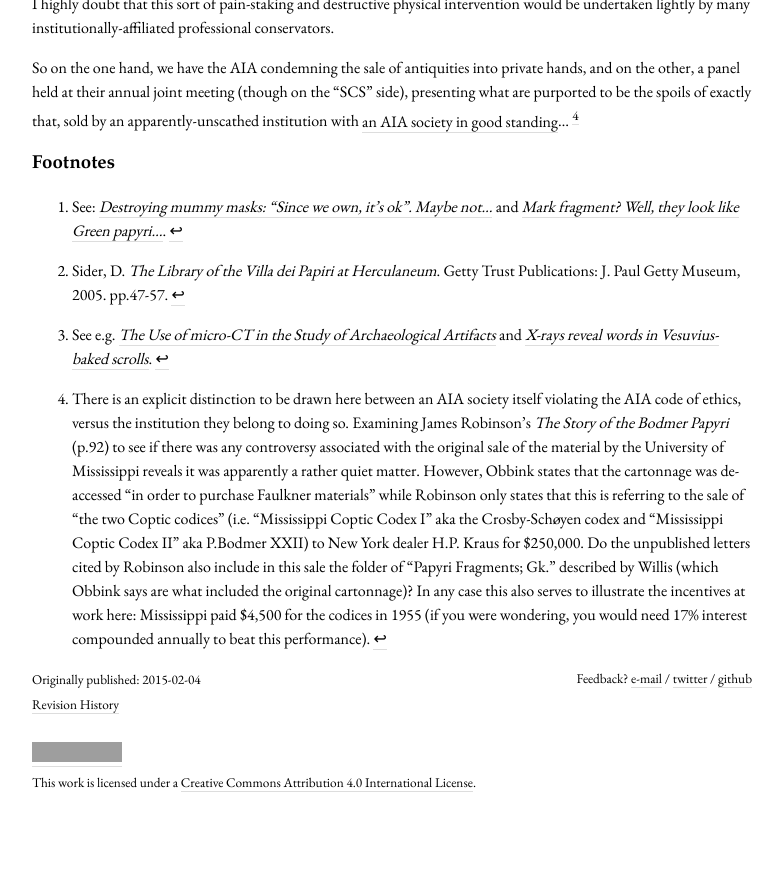
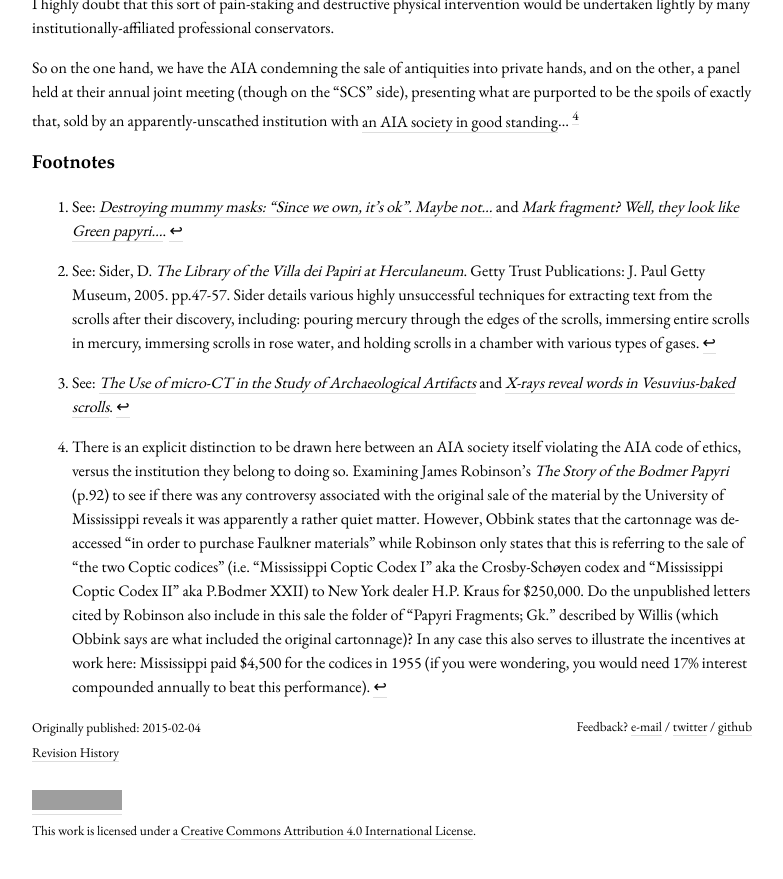
Before and after one commit to ryanfb/etc, a Jekyll site: the page built from _posts/2015-02-04-they_can_choose_to_smash_it_stlaia_and_newsappho.md, in a window 1280 px wide and 900 px high, scrolled down 1341 px. Shown: the top 879 px of the window, without its empty margins (248-1031 px from the left). Built offline with Jekyll 4.4.1, drawn with Linux system fonts in a browser that asks for light colours; grey boxes are pictures that could not be loaded.

Commit message:
Elaborate on unsuccessful techniques in footnote

```diff
--- a/_posts/2015-02-04-they_can_choose_to_smash_it_stlaia_and_newsappho.md
+++ b/_posts/2015-02-04-they_can_choose_to_smash_it_stlaia_and_newsappho.md
@@ -28,6 +28,6 @@ So on the one hand, we have the AIA condemning the sale of antiquities into priv
 ### Footnotes
 
 [^mazzalinks]: See: [*Destroying mummy masks: “Since we own, it’s ok”. Maybe not…*](https://facesandvoices.wordpress.com/2015/01/25/destroying-mummy-masks-since-we-own-its-ok-maybe-not/) and [*Mark fragment? Well, they look like Green papyri…*](https://facesandvoices.wordpress.com/2015/02/02/mark-fragment-well-they-look-like-green-papyri/).
-[^sider]: Sider, D. *The Library of the Villa dei Papiri at Herculaneum*. Getty Trust Publications: J. Paul Getty Museum, 2005. pp.47-57.
-[^ndt]: See e.g. [*The Use of micro-CT in the Study of Archaeological Artifacts*](http://www.ndt.net/article/art2008/papers/244Seales.pdf) and [*X-rays reveal words in Vesuvius-baked scrolls*](http://www.nature.com/news/x-rays-reveal-words-in-vesuvius-baked-scrolls-1.16763).
+[^sider]: See: Sider, D. *The Library of the Villa dei Papiri at Herculaneum*. Getty Trust Publications: J. Paul Getty Museum, 2005. pp.47-57. Sider details various highly unsuccessful techniques for extracting text from the scrolls after their discovery, including: pouring mercury through the edges of the scrolls, immersing entire scrolls in mercury, immersing scrolls in rose water, and holding scrolls in a chamber with various types of gases.
+[^ndt]: See: [*The Use of micro-CT in the Study of Archaeological Artifacts*](http://www.ndt.net/article/art2008/papers/244Seales.pdf) and [*X-rays reveal words in Vesuvius-baked scrolls*](http://www.nature.com/news/x-rays-reveal-words-in-vesuvius-baked-scrolls-1.16763).
 [^goodstanding]: There is an explicit distinction to be drawn here between an AIA society itself violating the AIA code of ethics, versus the institution they belong to doing so. Examining James Robinson's *The Story of the Bodmer Papyri* (p.92) to see if there was any controversy associated with the original sale of the material by the University of Mississippi reveals it was apparently a rather quiet matter. However, Obbink states that the cartonnage was de-accessed "in order to purchase Faulkner materials" while Robinson only states that this is referring to the sale of "the two Coptic codices" (i.e. "Mississippi Coptic Codex I" aka the Crosby-Schøyen codex and "Mississippi Coptic Codex II" aka P.Bodmer XXII) to New York dealer H.P. Kraus for $250,000. Do the unpublished letters cited by Robinson also include in this sale the folder of "Papyri Fragments; Gk." described by Willis (which Obbink says are what included the original cartonnage)? In any case this also serves to illustrate the incentives at work here: Mississippi paid $4,500 for the codices in 1955 (if you were wondering, you would need 17% interest compounded annually to beat this performance).
```
